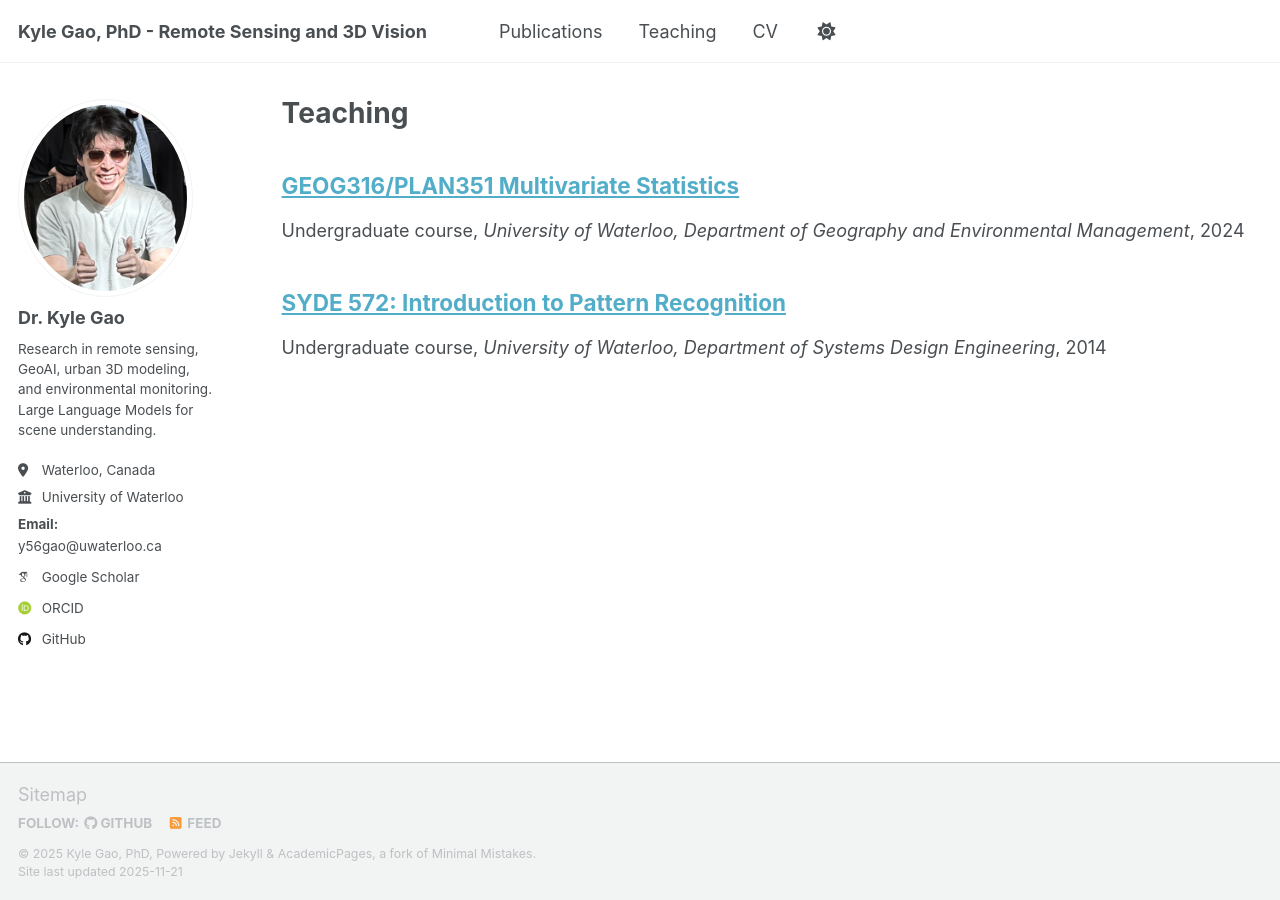
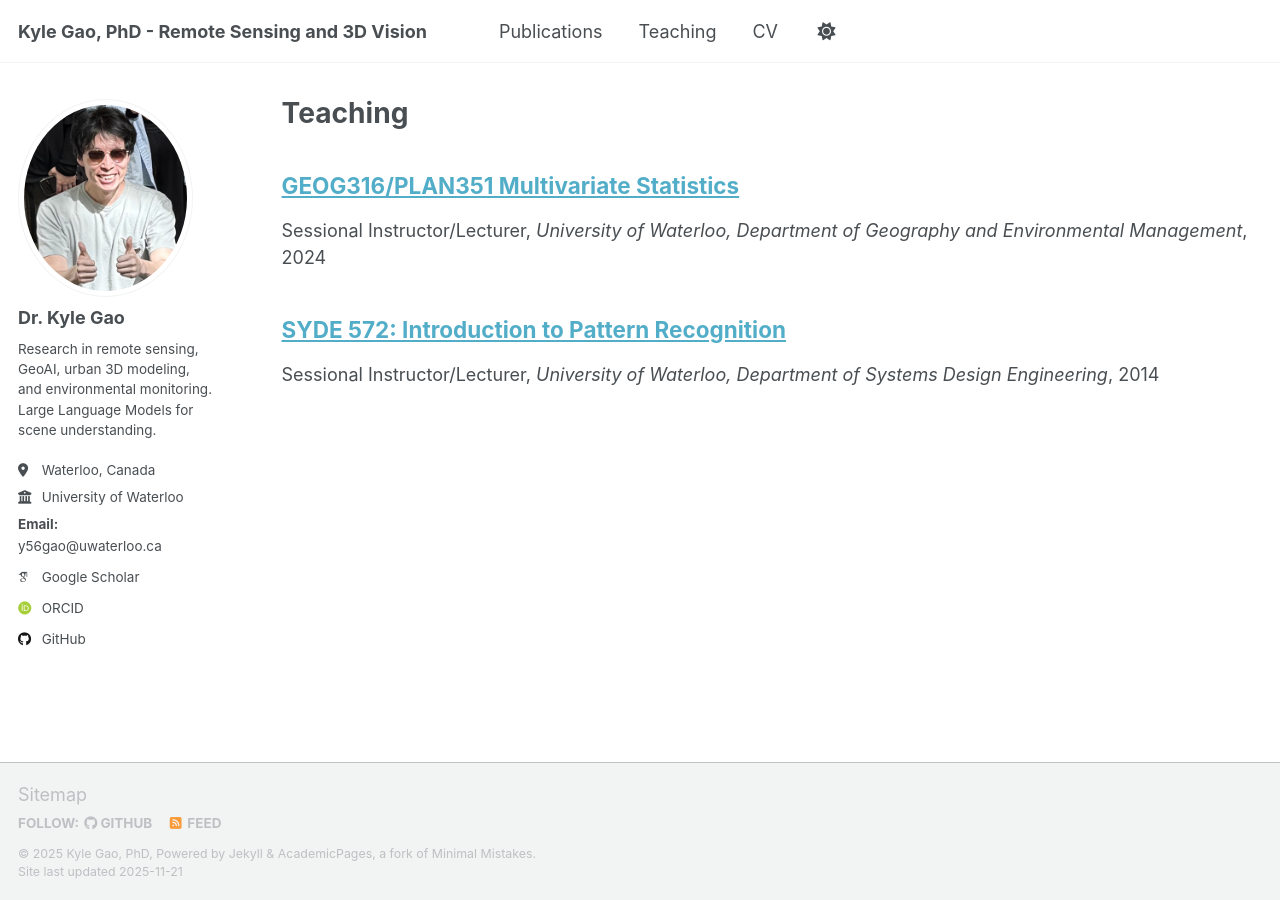
Before and after one commit to kyle-gao/kyle-gao.github.io, a Jekyll site: the page built from _pages/teaching.html, in a window 1280 px wide. Built offline with Jekyll 4.4.1, drawn with Linux system fonts in a browser that asks for light colours; some web fonts are replaced; a script that is not in the unit is left out.

Commit message:
Change Teaching

```diff
--- a/_teaching/2024-fall-teaching.md
+++ b/_teaching/2024-fall-teaching.md
@@ -1,7 +1,7 @@
 ---
 title: "GEOG316/PLAN351 Multivariate Statistics"
 collection: teaching
-type: "Undergraduate course"
+type: "Sessional Instructor/Lecturer"
 permalink: /teaching/2024-fall-teaching
 venue: "University of Waterloo, Department of Geography and Environmental Management"
 date: 2024-09-01
--- a/_teaching/2024-spring-teaching.md
+++ b/_teaching/2024-spring-teaching.md
@@ -1,7 +1,7 @@
 ---
 title: "SYDE 572: Introduction to Pattern Recognition"
 collection: teaching
-type: "Undergraduate course"
+type: "Sessional Instructor/Lecturer"
 permalink: /teaching/2024-spring-teaching-1
 venue: "University of Waterloo, Department of Systems Design Engineering"
 date: 2014-01-01
```
